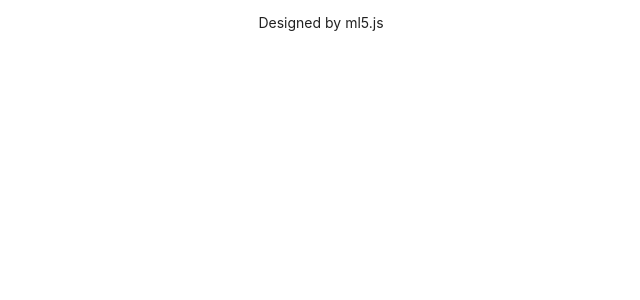
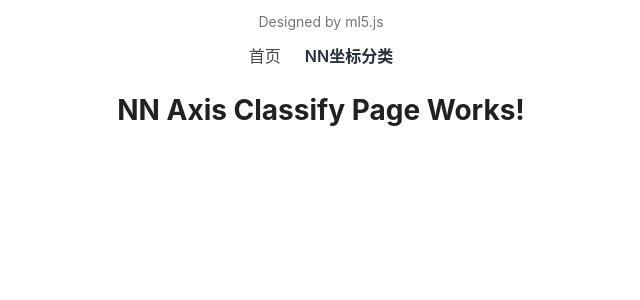
Before and after one commit to AerospaceXu/artistic-machine-learning, a Vue app: page /#/nn-axis-classify in a window 1280 px wide. Before the commit this address had no page. Shown: the top 300 px of the page, without its empty margins (319-959 px from the left). Built offline with nearby package versions, Linux system fonts and the light colour scheme.

Commit message:
feat: Create nav bar.

```diff
--- a/src/App.vue
+++ b/src/App.vue
@@ -1,13 +1,17 @@
 <template>
   <header class="center">Designed by ml5.js</header>
+  <Nav />
   <router-view></router-view>
 </template>
 
 <script lang="ts">
 import { defineComponent } from 'vue';
 
+import Nav from './components/Nav.vue';
+
 export default defineComponent({
   name: 'App',
+  components: { Nav },
   setup() {
     return {};
   },
@@ -17,5 +21,6 @@
 <style lang="scss">
 header {
   height: 44px;
+  color: rgba(0, 0, 0, 0.54);
 }
 </style>
--- /dev/null
+++ b/src/components/Nav.vue
@@ -0,0 +1,40 @@
+<template>
+  <nav>
+    <ul class="center">
+      <li>
+        <router-link to="/">首页</router-link>
+      </li>
+      <li>
+        <router-link to="nn-axis-classify">NN坐标分类</router-link>
+      </li>
+    </ul>
+  </nav>
+</template>
+
+<script lang="ts">
+import { defineComponent } from 'vue';
+
+export default defineComponent({
+  name: 'Nav',
+  setup() {
+    return {};
+  },
+});
+</script>
+
+<style scoped lang="scss">
+nav {
+  height: 44px;
+  font-size: 16px;
+  color: rgba(0, 0, 0, 0.72);
+
+  > ul > li {
+    margin: 0 12px;
+
+    > a.router-link-exact-active {
+      color: #263238;
+      font-weight: 600;
+    }
+  }
+}
+</style>
--- a/src/router/index.ts
+++ b/src/router/index.ts
@@ -9,6 +9,10 @@
       path: '/',
       component: Home,
     },
+    {
+      path: '/nn-axis-classify',
+      component: () => import('../views/NNAxisClassify.vue'),
+    },
   ],
 });
 
--- a/src/styles/initialization.scss
+++ b/src/styles/initialization.scss
@@ -11,6 +11,7 @@
 
 body {
   font-size: 14px;
+  line-height: 1.572;
   color: rgba(0, 0, 0, 0.87);
   font-family: -apple-system, 'Noto Sans', 'Helvetica Neue', Helvetica,
     'Nimbus Sans L', Arial, 'Liberation Sans', 'PingFang SC', 'Hiragino Sans GB',
@@ -23,5 +24,11 @@
 }
 
 a {
+  display: block;
   color: inherit;
+  text-decoration: none;
 }
+
+ul > li {
+  list-style: none;
+}
--- /dev/null
+++ b/src/views/NNAxisClassify.vue
@@ -0,0 +1,16 @@
+<template>
+  <h1>NN Axis Classify Page Works!</h1>
+</template>
+
+<script lang="ts">
+import { defineComponent } from 'vue';
+
+export default defineComponent({
+  name: 'NNAxisClassify',
+  setup() {
+    return {};
+  },
+});
+</script>
+
+<style scoped lang="scss"></style>
```
